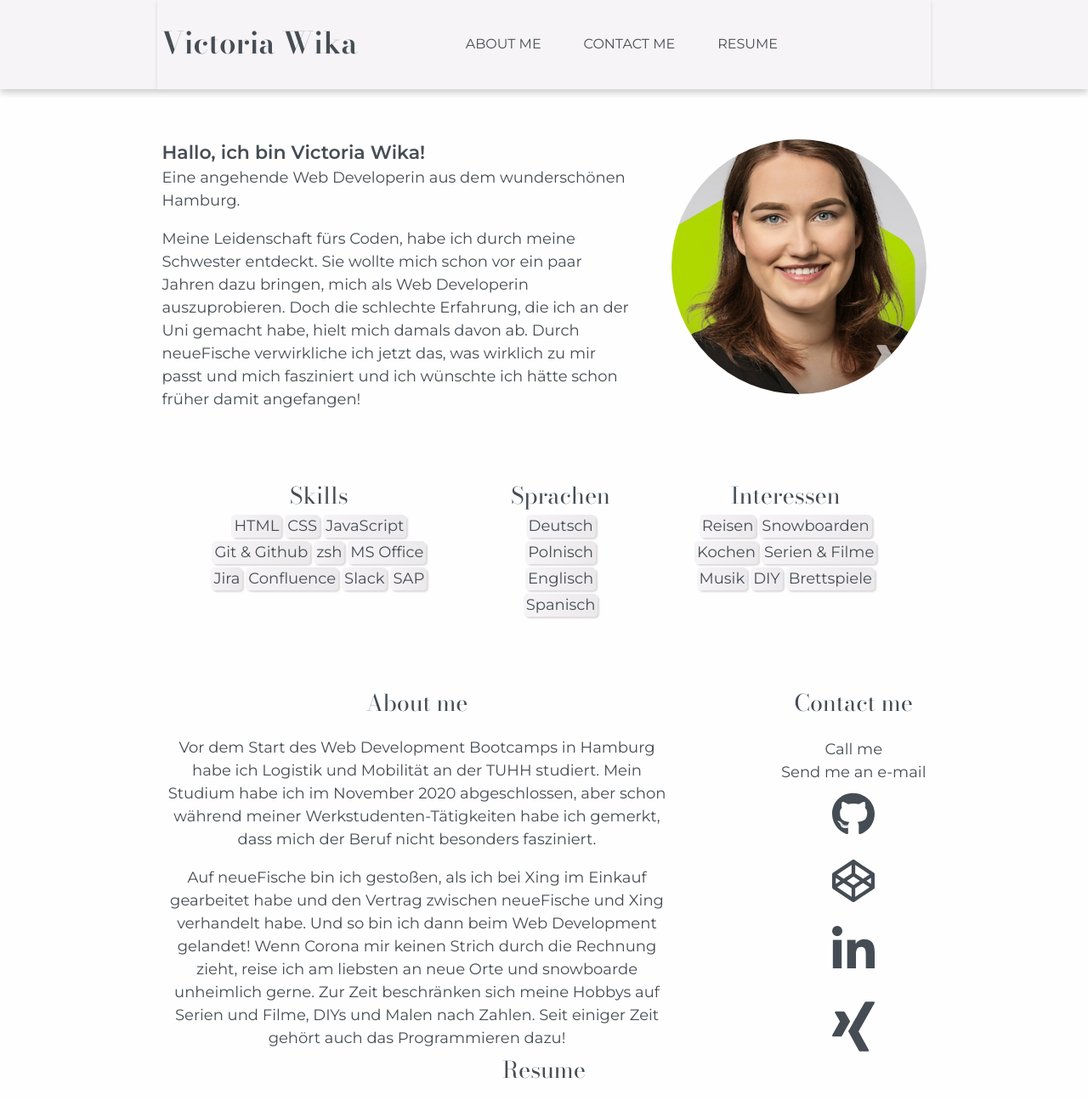
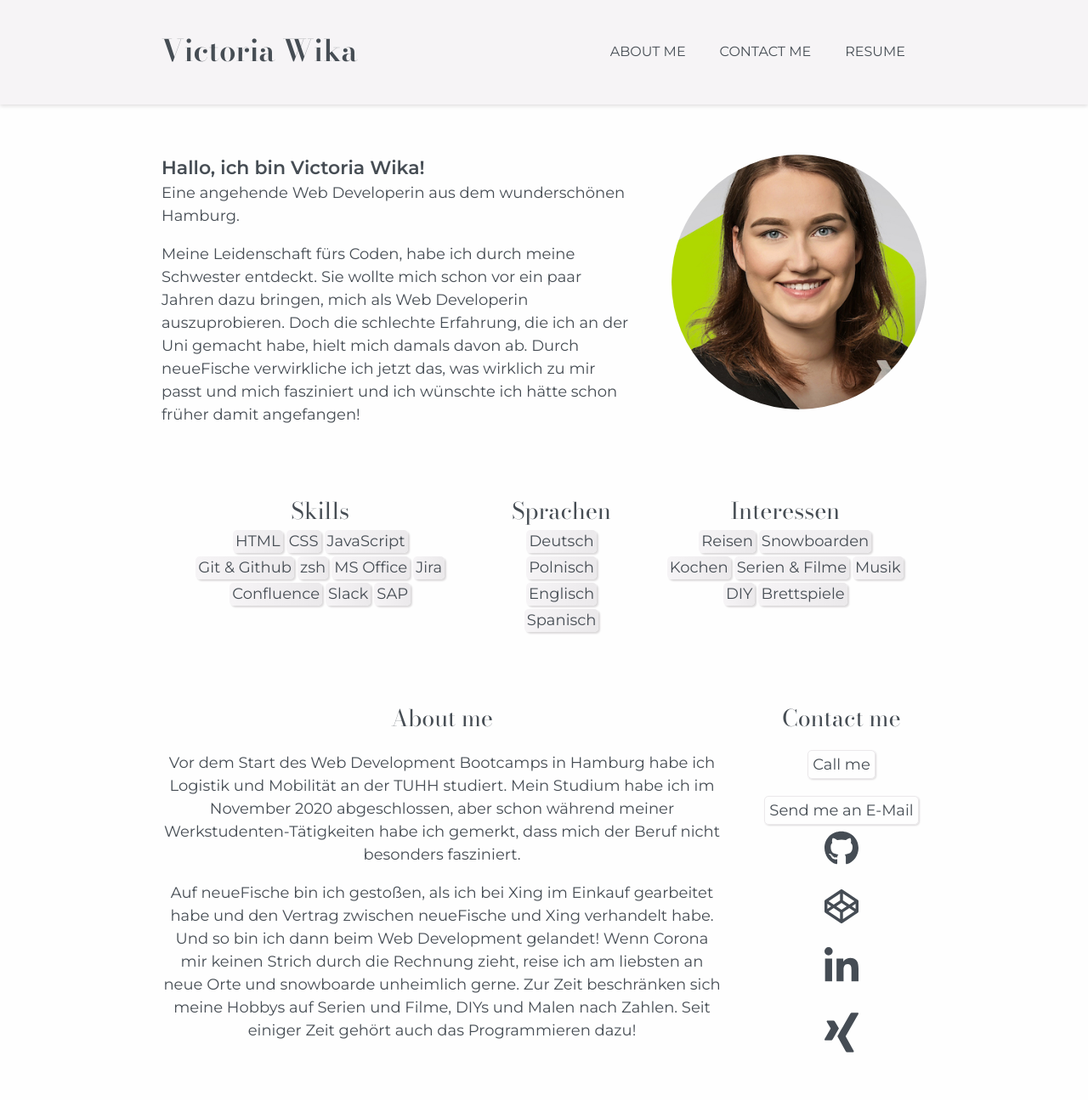
Before and after one commit to VictoriaWika/personal-website, a plain HTML site: page index.html in a window 1280 px wide. Shown: the top 1295 px of the page at 85% size. Drawn offline with nearby package versions, Linux system fonts and the light colour scheme.

Commit message:
Add all CSS stylings to their new sheets

```diff
--- a/index.html
+++ b/index.html
@@ -22,7 +22,7 @@
   <body>
     <section class="main-header-container">
       <header class="main-header center-container">
-        <h1 class="logo">Victoria Wika</h1>
+        <h1>Victoria Wika</h1>
         <nav class="main-nav">
           <a href="#bio">ABOUT ME</a>
           <a href="#contact">CONTACT ME</a>
@@ -60,7 +60,7 @@
             <li class="skill">HTML</li>
             <li class="skill">CSS</li>
             <li class="skill">JavaScript</li>
-            <li class="skill">Git & Github</li>
+            <li class="skill">Git &amp; Github</li>
             <li class="skill">zsh</li>
             <li class="skill">MS Office</li>
             <li class="skill">Jira</li>
@@ -84,7 +84,7 @@
             <li class="skill">Reisen</li>
             <li class="skill">Snowboarden</li>
             <li class="skill">Kochen</li>
-            <li class="skill">Serien & Filme</li>
+            <li class="skill">Serien &amp; Filme</li>
             <li class="skill">Musik</li>
             <li class="skill">DIY</li>
             <li class="skill">Brettspiele</li>
@@ -95,10 +95,10 @@
         <section class="personal">
           <address class="contact" id="contact">
             <h2 class="address">Contact me</h2>
-            <a href="tel: +4917684832656">Call me</a>
-            <br />
-            <a href="mailto:victoriawika@icloud.com" class="email"
-              >Send me an e-mail</a
+            <a href="tel: +4917684832656" class="contact__info">Call me</a>
+            <br /><br />
+            <a href="mailto:victoriawika@icloud.com" class="contact__info"
+              >Send me an E-Mail</a
             >
           </address>
           <section class="social">
@@ -189,7 +189,7 @@
               >Juli 2017 - Dezember 2017<br />
               AIRBUS Operations GmbH</span
             ><br />
-            Praktikum im Bereich Produktion, Material Flow & Interface
+            Praktikum im Bereich Produktion, Material Flow &amp; Interface
             Management, Tätigkeiten:
             <ul>
               <li>Analyse von logistischen Abläufen</li>
--- a/styles/_base.css
+++ b/styles/_base.css
@@ -15,6 +15,7 @@ h4,
 h5,
 h6 {
   font-family: 'Bodoni Moda', serif;
+  text-align: center;
 }
 
 h1 {
@@ -38,33 +39,19 @@ a {
   color: #464d54;
 }
 
-@media only screen and (max-width: 575px) {
+/*===========media queries=============
+=====================================*/
+
+@media only screen and (min-width: 300px) {
   main {
     margin: 0px 10px;
   }
-
-  h1,
-  h2,
-  h3,
-  h4,
-  h5,
-  h6 {
-    text-align: center;
-  }
 }
 
-@media only screen and (min-width: 576px){
+@media only screen and (min-width: 576px) {
   main {
     margin: 0px 40px;
   }
-
-    h1,
-    h2,
-    h3,
-    h4,
-    h5,
-    h6 {
-      text-align: center;
 }
 
 @media only screen and (min-width: 768px) {
@@ -77,4 +64,15 @@ a {
   main {
     margin: 0px 150px;
   }
+
+  h1 {
+    padding-bottom: 2px;
   }
+}
+
+@media only screen and (min-width: 1200px) {
+  main {
+    margin: 0 auto;
+    max-width: 900px;
+  }
+}
--- /dev/null
+++ b/styles/components/about-me.css
@@ -0,0 +1,8 @@
+/*===========media queries=============
+=====================================*/
+
+@media only screen and (min-width: 992px) {
+  .about-me {
+    order: 0;
+  }
+}
--- a/styles/components/contact.css
+++ b/styles/components/contact.css
@@ -7,26 +7,43 @@
   margin-bottom: 20px;
 }
 
-.phone {
-  align-self: center;
+.contact__info {
+  border: 1px solid #ebe9eb;
+  box-shadow: 1px 1px 2px #dcdadb;
+  padding: 5px 5px;
+  border-radius: 5px;
 }
 
-.email {
-  align-self: center;
-}
+/*===========media queries=============
+=====================================*/
 
-/*===========media querie==============
-=========  max-width: 575px  ========*/
-
-@media only screen and (max-width: 575px) {
+@media only screen and (min-width: 300px) {
   .contact {
     margin: 80px 0;
     padding: 10px;
   }
 }
 
-@media only screen and (min-width: 576px) {
+@media only screen and (min-width: 992px) {
+  .desktop-view {
+    display: flex;
+    margin-top: 80px;
+  }
+
+  .contact {
+    margin: 0;
+    padding: 0;
+  }
+
+  .personal {
+    min-width: 200px;
+    margin-left: 40px;
+    display: flex;
+    flex-direction: column;
+    justify-content: space-between;
+    order: 1;
+  }
 }
 
-@media only screen and (min-width: 768px) {
+@media only screen and (min-width: 1200px) {
 }
--- a/styles/components/header.css
+++ b/styles/components/header.css
@@ -1,8 +1,16 @@
+.center-container {
+  max-width: 900px;
+  margin: 0 auto;
+}
+
+.main-header-container {
+  background: #f6f4f6;
+  box-shadow: 0 1.5px 5px #dcdadb;
+}
+
 .main-header {
-  background: #f6f4f6;
   text-align: center;
   padding: 5px;
-  xbox-shadow: 0 1.5px 5px #dcdadb;
 }
 
 .main-nav {
@@ -11,21 +19,13 @@
   font-size: 16px;
 }
 
-@media only screen and (max-width: 575px) {
-  .main-header {
-    box-shadow: 0 1.5px 5px #dcdadb;
-  }
-
+@media only screen and (min-width: 300px) {
   .main-nav {
     justify-content: space-evenly;
   }
 }
 
 @media only screen and (min-width: 576px) {
-  .main-header {
-    box-shadow: 0 1.5px 5px #dcdadb;
-  }
-
   .main-nav {
     justify-content: center;
   }
@@ -35,17 +35,29 @@
   }
 }
 
-@media only screen and (min-width: 768px) {
+/*===========media queries=============
+=====================================*/
+
+@media only screen and (min-width: 992px) {
+  .main-header {
+    display: flex;
+    justify-content: space-between;
+    margin: 0px 150px;
+  }
+
+  .main-nav {
+    align-self: center;
+  }
+
+  .main-nav a:hover {
+    background-color: #464d54;
+    color: #f6f4f6;
+    border-radius: 5px;
+  }
 }
 
-@media only screen and (min-width: 992px) {
-  .center-container {
-    max-width: 900px;
+@media only screen and (min-width: 1200px) {
+  .main-header {
     margin: 0 auto;
   }
-
-  .main-header-container {
-    background: #f6f4f6;
-    box-shadow: 0 4px 8px #0003;
-  }
 }
--- a/styles/components/skills.css
+++ b/styles/components/skills.css
@@ -15,11 +15,8 @@
   border-radius: 5px;
 }
 
-@media only screen and (max-width: 575px) {
-}
-
-@media only screen and (min-width: 576px) {
-}
+/*===========media queries=============
+=====================================*/
 
 @media only screen and (min-width: 768px) {
   .skills-boss {
@@ -28,4 +25,8 @@
     align-items: flex-start;
     margin-top: 80px;
   }
+
+  .skills {
+    margin: 0 25px;
+  }
 }
--- a/styles/components/social.css
+++ b/styles/components/social.css
@@ -1,13 +1,14 @@
 .social {
   display: flex;
+  justify-content: space-evenly;
   align-content: center;
-  margin-top: 40px;
-  margin-bottom: 60px;
+  margin: 40px auto 60px;
+  max-width: 500px;
 }
 
 .social a {
-  width: 50px;
-  max-width: 50px;
+  width: 40px;
+  max-width: 40px;
 }
 
 .icon {
@@ -15,17 +16,28 @@
     brightness(88%) contrast(89%);
 }
 
-@media only screen and (max-width: 575px) {
+/*===========media queries=============
+=====================================*/
+
+@media only screen and (min-width: 768px) {
   .social {
-    justify-content: space-evenly;
+    margin: 0 auto 40px;
+  }
+}
+@media only screen and (min-width: 992px) {
+  .social {
+    flex-direction: column;
+    flex-wrap: wrap;
+    margin-bottom: 0;
+  }
+
+  .social a {
+    padding: 10px;
   }
 }
 
-@media only screen and (min-width: 576px) {
-}
-
-@media only screen and (min-width: 768px) {
+@media only screen and (min-width: 1200px) {
   .social {
-    margin: 0 20%;
+    margin-bottom: 0;
   }
 }
--- a/styles/index.css
+++ b/styles/index.css
@@ -1,3 +1,7 @@
+@import '_base.css';
+@import '_utility.css';
+@import '_variables.css';
+
 @import 'components/contact.css';
 @import 'components/footer.css';
 @import 'components/header.css';
@@ -6,243 +10,3 @@
 @import 'components/skills.css';
 @import 'components/social.css';
 @import 'components/social.css';
-
-@import '_base.css';
-@import '_utility.css';
-@import '_variables.css';
-
-/* ===========media querie==============
-=========  min-width: 576px  ========*/
-
-
-/* ===========media querie==============
-=========  min-width: 768px  ========*/
-
-@media only screen and (min-width: 768px) {
-
-/* ====================================
-=============media querie==============
-=========  min-width: 992px  ==========
-=====================================*/
-
-@media only screen and (min-width: 992px) {
-  main {
-    margin: 0px 150px;
-  }
-  h1,
-  h2,
-  h3,
-  h4,
-  h5,
-  h6 {
-    text-align: center;
-  }
-
-  h1 {
-    padding-bottom: 2px;
-  }
-
-  .main-header {
-    display: flex;
-    justify-content: space-between;
-    box-shadow: 0 1.5px 5px #dcdadb;
-  }
-
-  .logo {
-    margin: 20px 0;
-    margin-left: 150px;
-  }
-
-  .main-nav {
-    align-self: center;
-    margin-right: 150px;
-  }
-
-  .main-nav a {
-    margin-left: 10px;
-    padding: 0 20px;
-  }
-
-  .profile {
-    display: flex;
-    align-items: center;
-  }
-
-  .profile-picture {
-    order: 1;
-  }
-
-  .profile-text {
-    margin: 0;
-    text-align: left;
-    padding-right: 40px;
-  }
-
-  .skills-boss {
-    display: flex;
-    justify-content: space-around;
-    align-items: flex-start;
-    margin-top: 80px;
-  }
-
-  .skills {
-    margin: 0 40px;
-  }
-
-  .desktop-view {
-    display: flex;
-    justify-content: space-between;
-    margin-top: 80px;
-  }
-
-  .personal {
-    margin-left: 40px;
-    order: 1;
-  }
-
-  .about-me {
-    max-width: 600px;
-    order: 0;
-  }
-
-  .social {
-    display: flex;
-    flex-direction: column;
-    flex-wrap: wrap;
-  }
-
-  .social a {
-    padding: 10px;
-  }
-
-  .resume {
-    margin-top: -20px;
-  }
-
-  .main-nav a:hover {
-    background-color: #464d54;
-    color: #f6f4f6;
-    border-radius: 5px;
-  }
-}
-
-/* ====================================
-=============media querie==============
-========  min-width: 1200px  ==========
-=====================================*/
-
-@media only screen and (min-width: 1200px) {
-  main {
-    margin: 0 auto;
-    max-width: 899px;
-  }
-
-  h1,
-  h2,
-  h3,
-  h4,
-  h5,
-  h6 {
-    text-align: center;
-  }
-
-  h1 {
-    padding-bottom: 2px;
-  }
-
-  /*.main-header {
-    display: flex;
-    justify-content: space-between;
-    margin: 0 auto;
-    min-width: 899px;
-    max-width: 899px;
-    z-index: -1;
-  }
-*/
-  /*.big-view {
-    background: #f6f4f6;
-    text-align: center;
-    padding: 5px;
-    box-shadow: 0 1.5px 5px #dcdadb;
-    z-index: 1;
-  }*/
-
-  .logo {
-    margin: 20px 0;
-  }
-
-  .main-nav {
-    align-self: center;
-  }
-
-  .main-nav a {
-    margin-left: 10px;
-    padding: 0 20px;
-  }
-
-  .profile {
-    display: flex;
-    align-items: center;
-  }
-
-  .profile-picture {
-    order: 1;
-  }
-
-  .profile-text {
-    margin: 0;
-    text-align: left;
-    padding-right: 40px;
-  }
-
-  .skills-boss {
-    display: flex;
-    justify-content: space-around;
-    align-items: flex-start;
-    margin-top: 80px;
-  }
-
-  .skills {
-    margin: 0 40px;
-  }
-
-  .desktop-view {
-    display: flex;
-    justify-content: space-between;
-    margin-top: 80px;
-  }
-
-  .personal {
-    margin-left: 40px;
-    order: 1;
-  }
-
-  .about-me {
-    max-width: 600px;
-    order: 0;
-  }
-
-  .social {
-    display: flex;
-    flex-direction: column;
-    flex-wrap: wrap;
-  }
-
-  .social a {
-    padding: 10px;
-  }
-
-  .resume {
-    margin-top: -20px;
-  }
-
-  .main-nav a:hover {
-    background-color: #464d54;
-    color: #f6f4f6;
-    border-radius: 5px;
-  }
-}
-
-/* ====================================
-=================  END  ===============
-=====================================*/
```
Also changed, not shown: about-me.html (deleted, +0 -2 lines), styles/components/footer.css (+0 -9 lines), styles/components/profile.css (+7 -4 lines), styles/components/resume.css (+5 -5 lines), 1 other file. Lines whose indentation alone changed are shown as unchanged.
